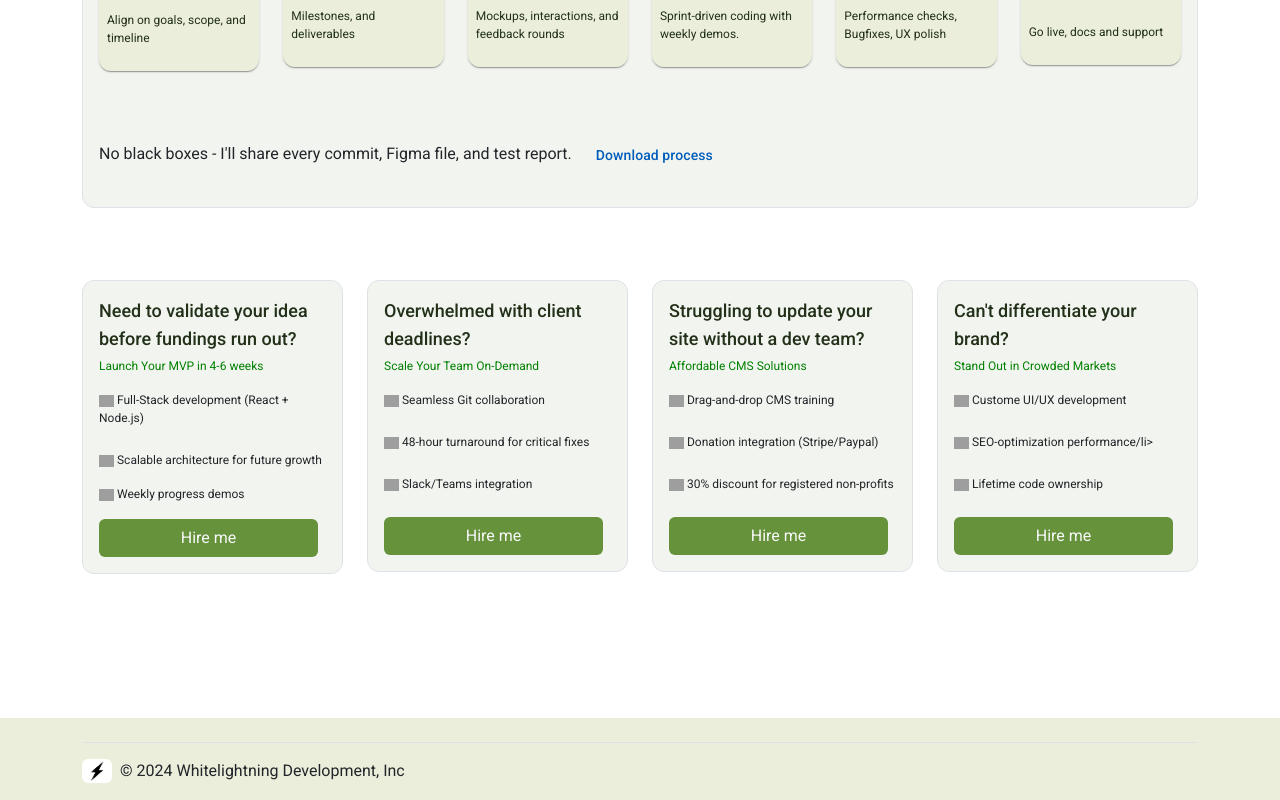
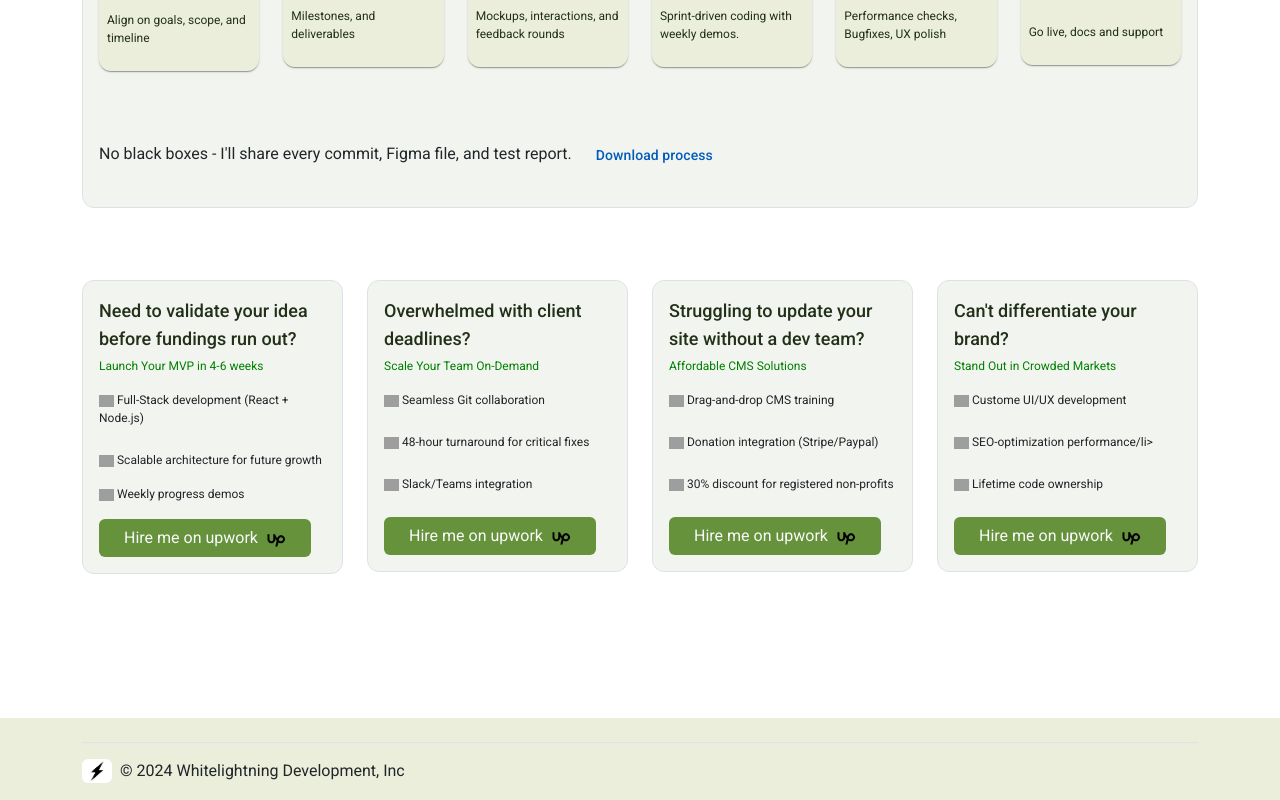
Before and after one commit to WhitelightningDev/whitelightningdev, an Angular app: page / in a window 1280 px wide. Shown: the part 1992-2792 px from the top of the page. Built offline with nearby package versions, Linux system fonts and the light colour scheme; grey boxes are pictures that could not be loaded.

Commit message:
updated the work cards with the up work images and the text as well as the links

```diff
--- a/src/app/pages/home/home.component.html
+++ b/src/app/pages/home/home.component.html
@@ -275,8 +275,8 @@
               <li class="no-bullets mb-3"><img src="/checked.png" width="15px" alt=""> Scalable architecture for future
                 growth</li>
               <li class="no-bullets mb-3"><img src="/checked.png" width="15px" alt=""> Weekly progress demos</li>
-              <button style="background-color: #67923c" type="button"
-                class="btn bodytext text-light btn-md px-4 me-md-2">Hire me</button>
+              <a href="https://www.upwork.com/freelancers/~012a5ffdcd386c7710?mp_source=share" target="_blank"> <button style="background-color: #67923c" type="button"
+                class="btn bodytext text-light btn-md px-4 me-md-2">Hire me on upwork<img class="ms-2" src="upwork.png" width="20px" alt=""></button></a>
             </mat-card>
           </div>
           <div class="col">
@@ -289,8 +289,8 @@
               <li class="no-bullets mb-4"><img src="/checked.png" width="15px" alt=""> 48-hour turnaround for critical
                 fixes</li>
               <li class="no-bullets mb-4"><img src="/checked.png" width="15px" alt=""> Slack/Teams integration</li>
-              <button style="background-color: #67923c" type="button"
-                class="btn bodytext text-light btn-md px-4 me-md-2">Hire me</button>
+              <a href="https://www.upwork.com/freelancers/~012a5ffdcd386c7710?mp_source=share" target="_blank"> <button style="background-color: #67923c" type="button"
+                class="btn bodytext text-light btn-md px-4 me-md-2">Hire me on upwork<img class="ms-2" src="upwork.png" width="20px" alt=""></button></a>
             </mat-card>
           </div>
           <div class="col">
@@ -304,8 +304,8 @@
                 (Stripe/Paypal)</li>
               <li class="no-bullets mb-4"><img src="/checked.png" width="15px" alt=""> 30% discount for registered
                 non-profits</li>
-              <button style="background-color: #67923c" type="button"
-                class="btn bodytext text-light btn-md px-4 me-md-2">Hire me</button>
+                <a href="https://www.upwork.com/freelancers/~012a5ffdcd386c7710?mp_source=share" target="_blank"> <button style="background-color: #67923c" type="button"
+                  class="btn bodytext text-light btn-md px-4 me-md-2">Hire me on upwork<img class="ms-2" src="upwork.png" width="20px" alt=""></button></a>
             </mat-card>
           </div>
           <div class="col">
@@ -317,8 +317,8 @@
               <li class="no-bullets mb-4 "><img src="/checked.png" width="15px" alt=""> Custome UI/UX development</li>
               <li class="no-bullets mb-4"><img src="/checked.png" width="15px" alt=""> SEO-optimization performance/li>
               <li class="no-bullets mb-4"><img src="/checked.png" width="15px" alt=""> Lifetime code ownership</li>
-              <button style="background-color: #67923c" type="button"
-                class="btn bodytext text-light btn-md px-4 me-md-2">Hire me</button>
+              <a href="https://www.upwork.com/freelancers/~012a5ffdcd386c7710?mp_source=share" target="_blank"> <button style="background-color: #67923c" type="button"
+                class="btn bodytext text-light btn-md px-4 me-md-2">Hire me on upwork<img class="ms-2" src="upwork.png" width="20px" alt=""></button></a>
             </mat-card>
           </div>
         </div>
```
Also changed, not shown: public/upwork.png (added).
